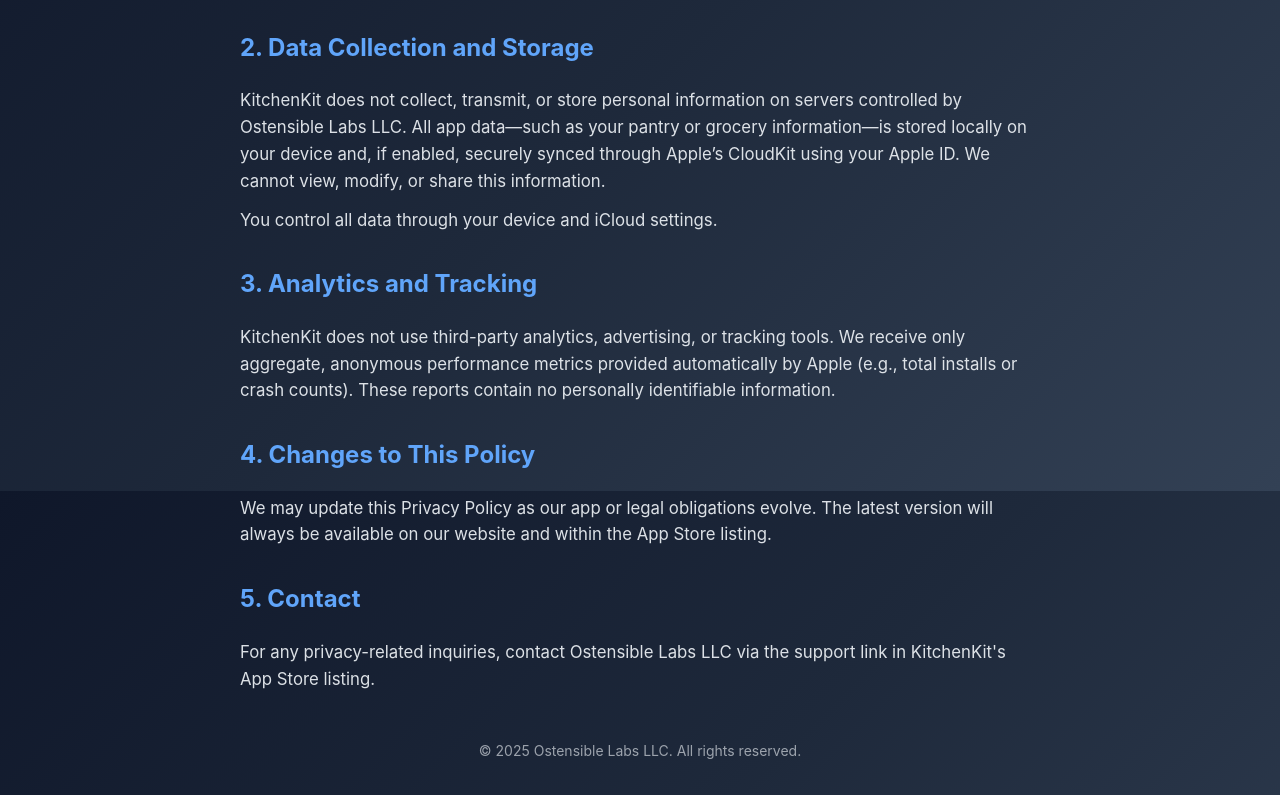
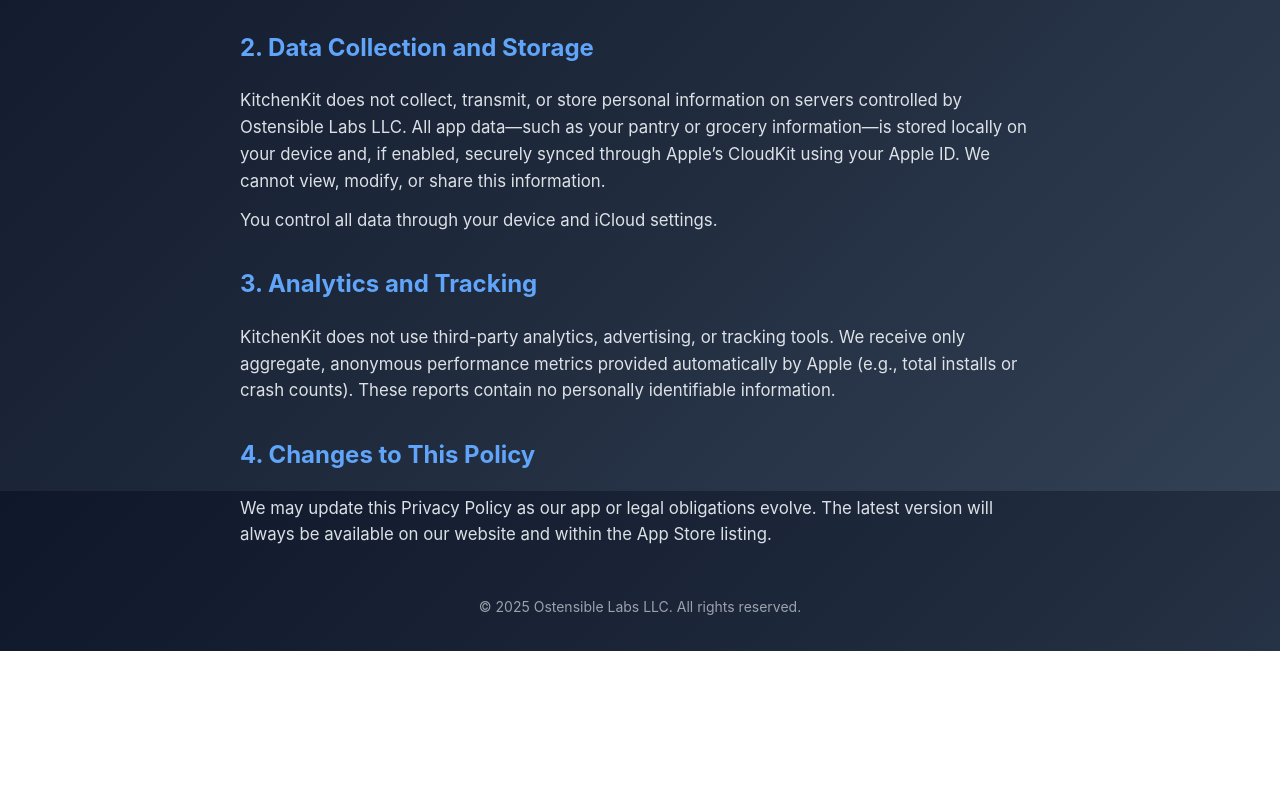
Before and after one commit to ostensible-labs/ostensible-labs.github.io, a plain HTML site: page privacy/index.html in a window 1280 px wide. Shown: the part 309-1104 px from the top of the page. After the commit the page ends 960 px from the top, so only its background shows below. Drawn offline with Linux system fonts and the light colour scheme.

Commit message:
Update index.html

```diff
--- a/privacy/index.html
+++ b/privacy/index.html
@@ -75,9 +75,6 @@
 
     <h2>4. Changes to This Policy</h2>
     <p>We may update this Privacy Policy as our app or legal obligations evolve. The latest version will always be available on our website and within the App Store listing.</p>
-
-    <h2>5. Contact</h2>
-    <p>For any privacy-related inquiries, contact Ostensible Labs LLC via the support link in KitchenKit's App Store listing.</p>
   </main>
 
   <footer>
```
